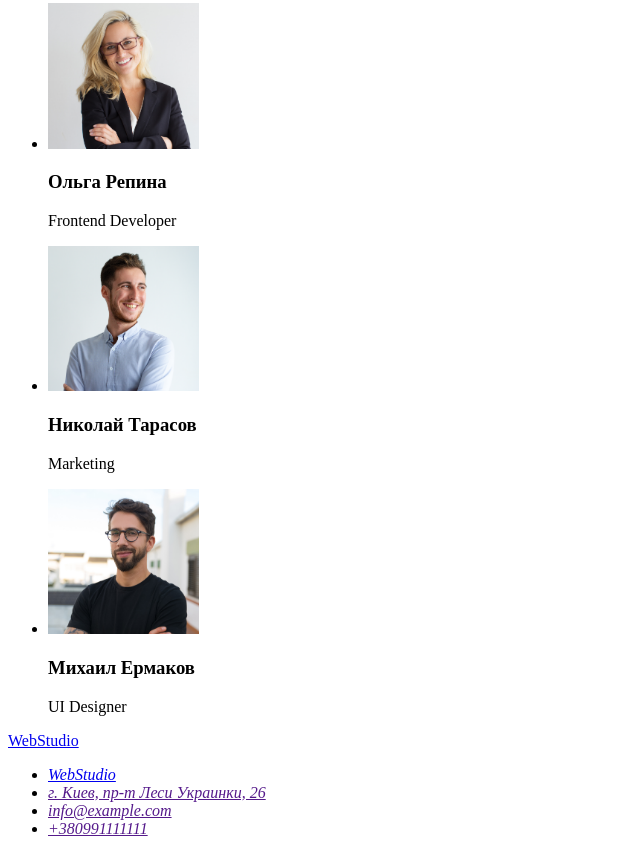
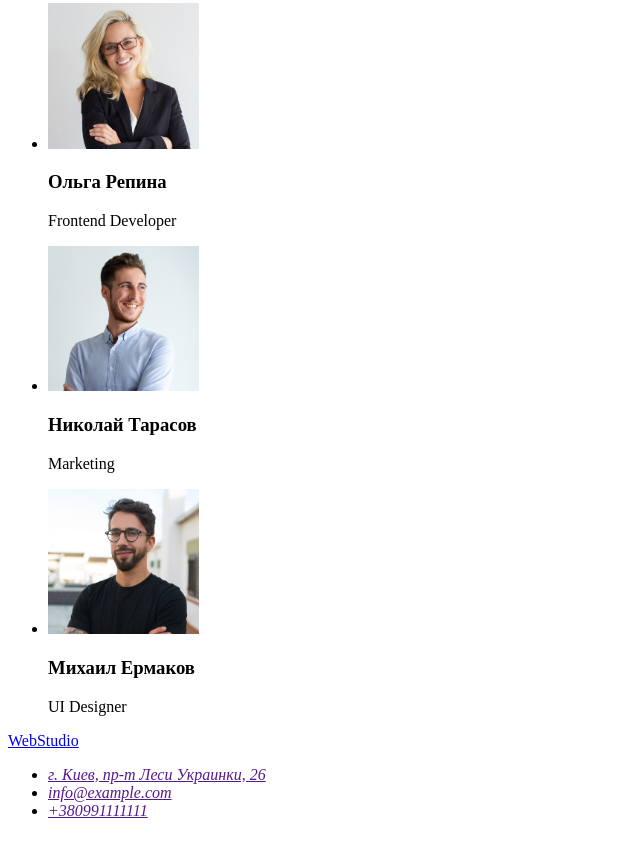
Before and after one commit to YevheniiGrabina/goit-markup-hw-01., a plain HTML site: page index.html in a window 1280 px wide. Shown: the part 1861-2715 px from the top of the page, without its empty margins (0-640 px from the left). Drawn offline with Linux system fonts and the light colour scheme.

Commit message:
Add files via upload

```diff
--- a/index.html
+++ b/index.html
@@ -116,7 +116,6 @@
       <a href="/">WebStudio</a>
       <address>
         <ul>
-          <li><a href="/">WebStudio</a></li>
           <li><a href="">г. Киев, пр-т Леси Украинки, 26</a></li>
           <li><a href="">info@example.com</a></li>
           <li><a href="">+380991111111</a></li>
```
